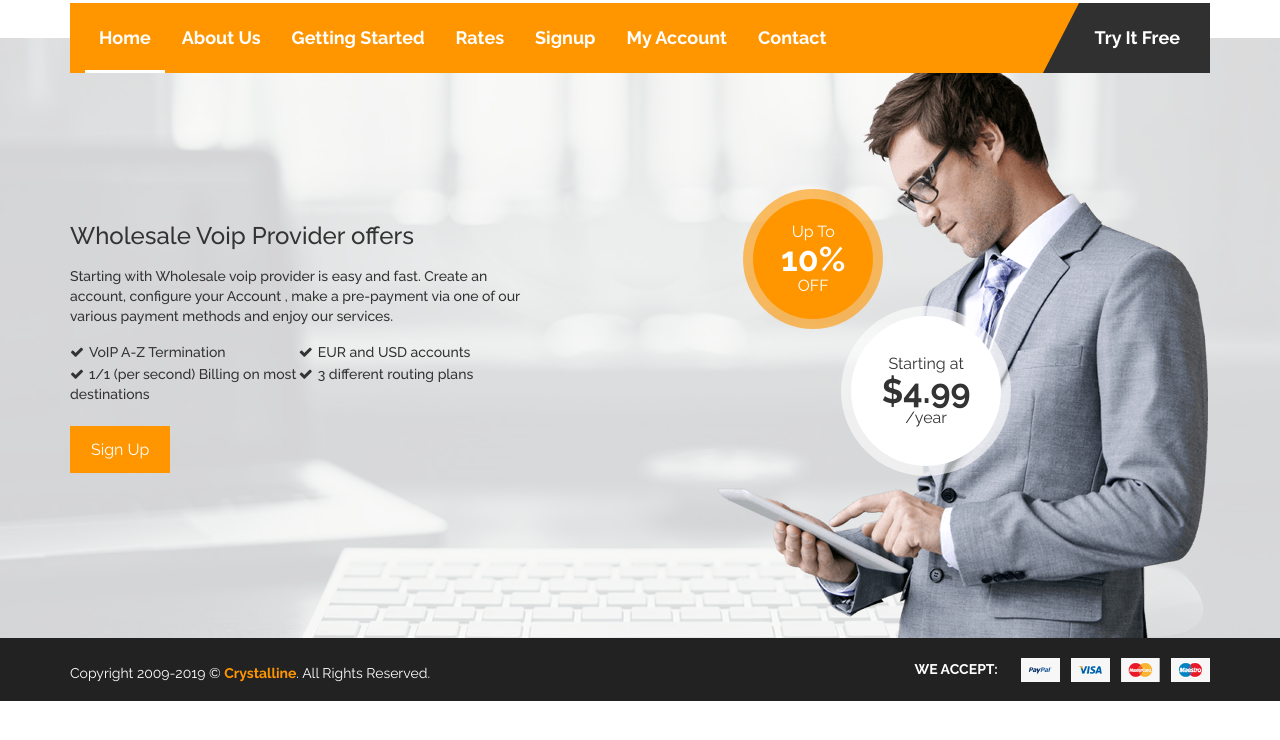
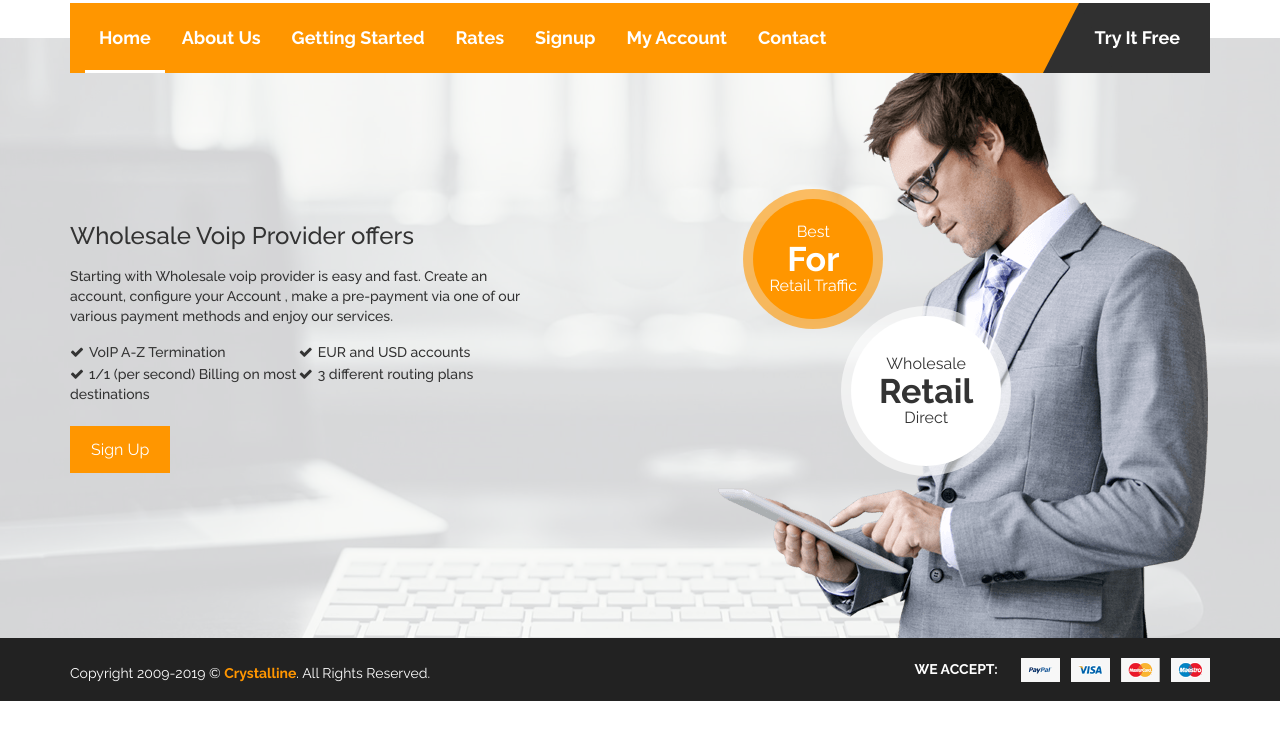
Before and after one commit to imranqau5373/NewBlueHost, a plain HTML site: page index.html in a window 1280 px wide. Shown: the part 146-886 px from the top of the page. Drawn offline with Linux system fonts and the light colour scheme.

Commit message:
new changes related to it of text update

```diff
--- a/index.html
+++ b/index.html
@@ -123,10 +123,10 @@
                                                             class="img-responsive owl-fadeInUp">
                                                         <figcaption>
                                                             <div class="header-price-tag header-price-tag-1 owl-fadeInLeft">
-                                                                <p>Starting at<span>$4.99</span>/year</p>
+                                                                <p>Wholesale<span>Retail</span>Direct</p>
                                                             </div>
                                                             <div class="header-price-tag header-price-tag-2 owl-fadeInRight">
-                                                                <p>Up To<span>10%</span>OFF</p>
+                                                                <p>Best<span>For</span>Retail Traffic</p>
                                                             </div>
                                                         </figcaption>
                                                     </figure>
```
Also changed, not shown: contact.html (+2 -0 lines).
